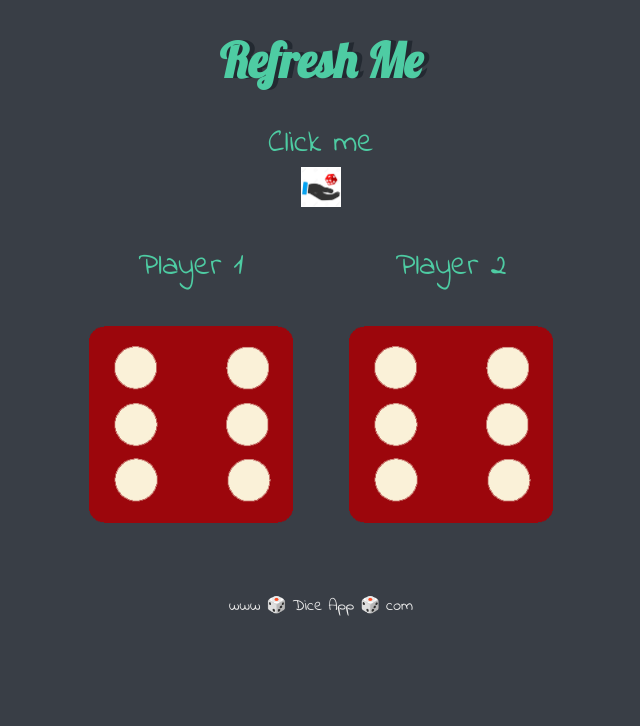
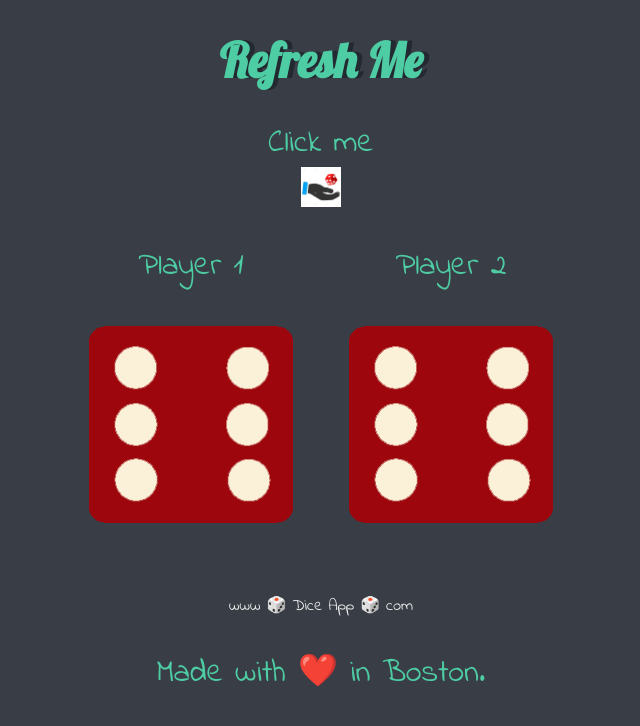
Before and after one commit to Youneshnouch/DiceeChallenge, a plain HTML site: page index.html in a window 1280 px wide. Shown: the whole page, without its empty margins (319-959 px from the left). Drawn offline with Linux system fonts and the light colour scheme.

Commit message:
Update index.html

```diff
--- a/index.html
+++ b/index.html
@@ -33,5 +33,7 @@
 
   <footer>
     www 🎲 Dice App 🎲 com
+        <p style="text-align: center">Made with ❤️ in Boston.</p>
+
   </footer>
 </html>
```
